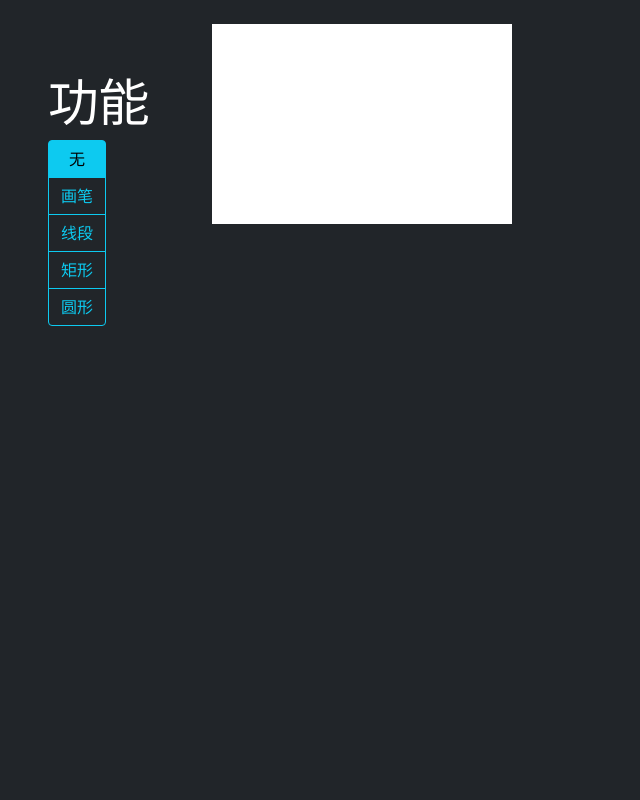
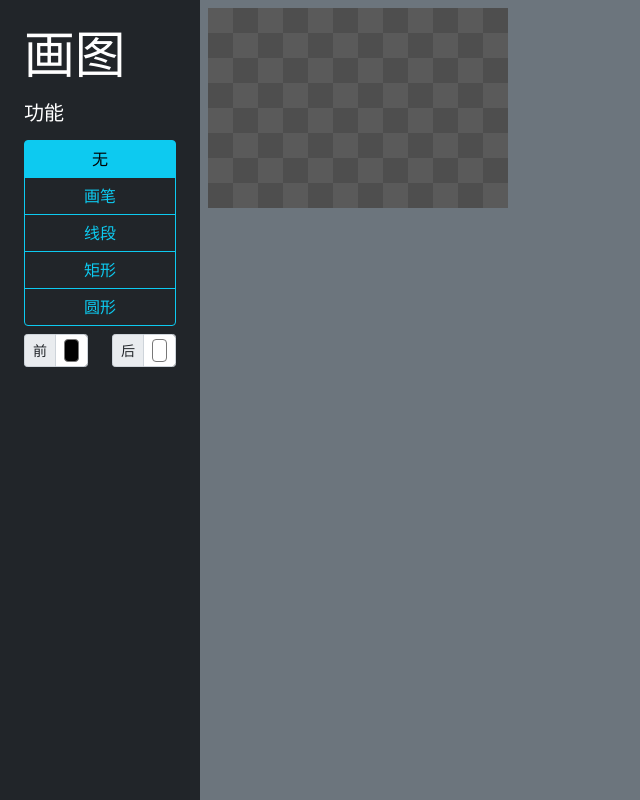
Before and after one commit to js2xxx/painter, an Electron app: page app/index.html in a window 800 px wide. Shown: the whole page, without its empty margins (0-640 px from the left). Drawn offline with nearby package versions, Linux system fonts and the light colour scheme; no server answers.

Commit message:
Colors (unfinished)

```diff
--- a/app/index.html
+++ b/app/index.html
@@ -10,14 +10,14 @@
 </head>
 
 <body class="mx-auto vh-100">
-      <div class="mx-auto vh-100 text-white bg-dark">
-            <div class="mx-auto row p-4 g-0">
-                  <div class="col-sm-3 g-5">
-                        <h1 class="display-3">功能</h2>
+      <div class="mx-auto vh-100 text-white bg-secondary row g-0">
+            <div class="col-sm-3 vh-100 bg-dark">
+                  <div class="d-grid gap-2 p-4 g-5">
+                        <h1 class="display-3">画图</h1>
+                        <h5>功能</h5>
 
                         <div class="btn-group-vertical" role="group" aria-label="Functions">
-                                    <input type="radio" name="fn" id="fnNone" class="btn-check" autocomplete="off"
-                                          checked>
+                              <input type="radio" name="fn" id="fnNone" class="btn-check" autocomplete="off" checked>
                               <label class="btn btn-outline-info" for="fnNone">无</label>
 
                               <input type="radio" name="fn" id="fnStroke" class="btn-check" autocomplete="off">
@@ -32,10 +32,24 @@
                               <input type="radio" name="fn" id="fnCircle" class="btn-check" autocomplete="off">
                               <label class="btn btn-outline-info" for="fnCircle">圆形</label>
                         </div>
+
+                        <div class="row">
+                              <div class="col input-group input-group-sm">
+                                    <span class="input-group-text" id="descColorFore">前</span>
+                                    <input type="color" class="form-control form-control-color" id="colorFore"
+                                          autocomplete="off" aria-describedby="descColorFore">
                               </div>
-                  <div class="mx-auto col">
-                        <canvas id="paint" width="300" height="200" style="background-color: white;"></canvas>
+
+                              <div class="col input-group input-group-sm">
+                                    <span class="input-group-text" id="descColorBack">后</span>
+                                    <input type="color" class="form-control form-control-color" id="colorBack"
+                                          autocomplete="off" aria-describedby="descColorBack" value="#FFFFFF">
                               </div>
+                        </div>
+                  </div>
+            </div>
+            <div class="mx-auto col p-2">
+                  <canvas id="paint" width="300" height="200" style="background-image: url('../assets/tp.png');"></canvas>
             </div>
       </div>
       <script src="./renderer.js" type="text/javascript"></script>
--- a/app/renderer.js
+++ b/app/renderer.js
@@ -3,6 +3,9 @@ const fnStroke = document.getElementById('fnStroke');
 const fnLine = document.getElementById('fnLine');
 const fnRect = document.getElementById('fnRect');
 const fnCircle = document.getElementById('fnCircle');
+
+const colorFore = document.getElementById('colorFore');
+const colorBack = document.getElementById('colorBack');
 
 var paint = document.getElementById('paint');
 var ctx = paint.getContext('2d');
@@ -34,6 +37,8 @@ paint.addEventListener('mouseup', (_mouse) => {
 
 paint.addEventListener('mousemove', (mouse) => {
       if (startAvailable) {
+            ctx.fillStyle = colorFore.value;
+            ctx.strokeStyle = colorFore.value;
             if (fnStroke.checked) {
                   ctx.beginPath();
                   ctx.moveTo(startX, startY);
--- a/package.json
+++ b/package.json
@@ -8,7 +8,9 @@
     "run": "node_modules/.bin/electron src/main.js",
     "start": "electron-forge start",
     "package": "electron-forge package",
-    "make": "electron-forge make"
+    "make": "electron-forge make",
+    "make-mac": "electron-forge make -p darwin",
+    "make-win": "electron-forge make -p win32"
   },
   "keywords": [
     "graphic"
--- a/src/main.js
+++ b/src/main.js
@@ -1,4 +1,6 @@
 const { app, ipcMain } = require('electron');
+
+if (require('electron-squirrel-startup')) return app.quit();
 
 const window = require('./window');
 
```
Also changed, not shown: assets/tp.png (added), 1 other file. Lines whose indentation alone changed are shown as unchanged.
